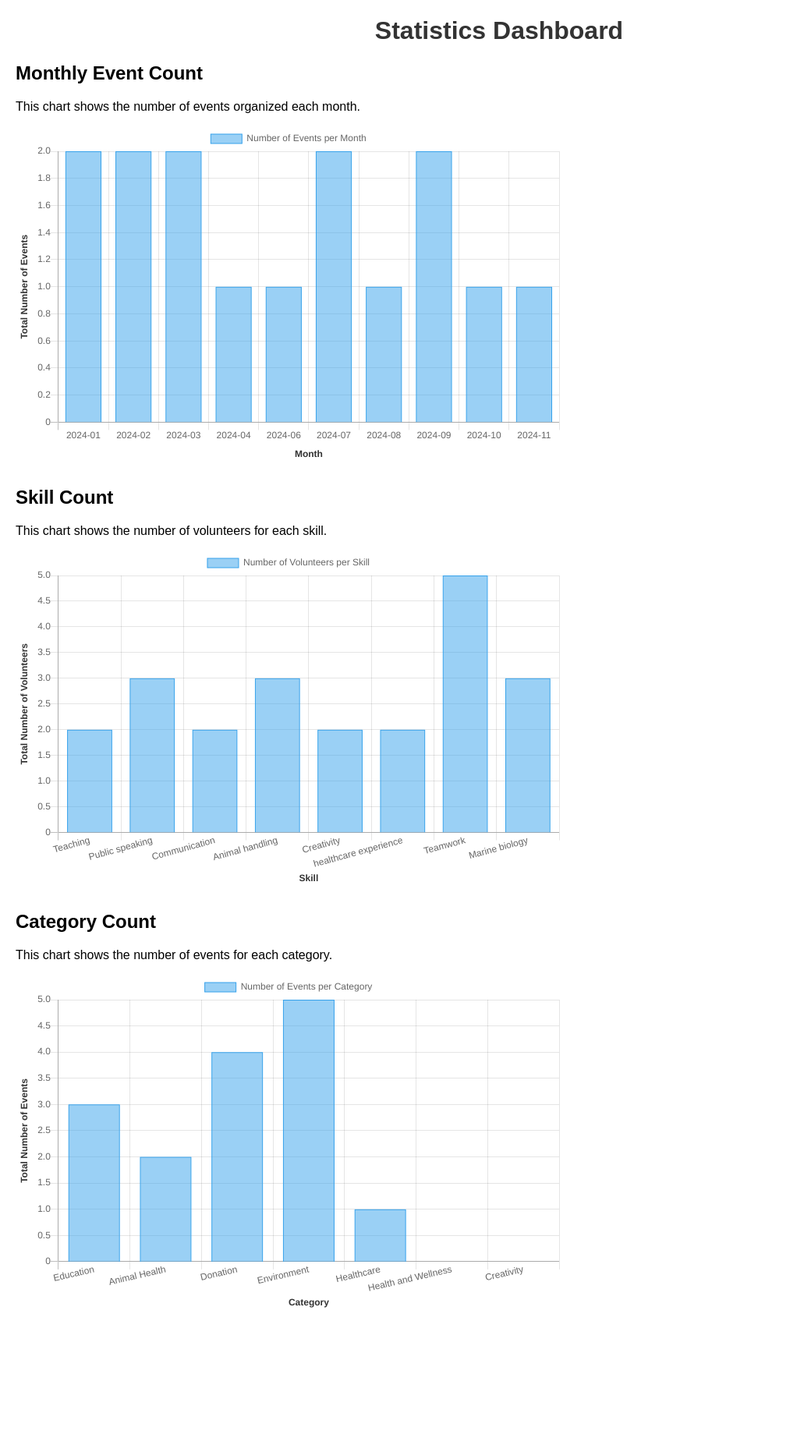
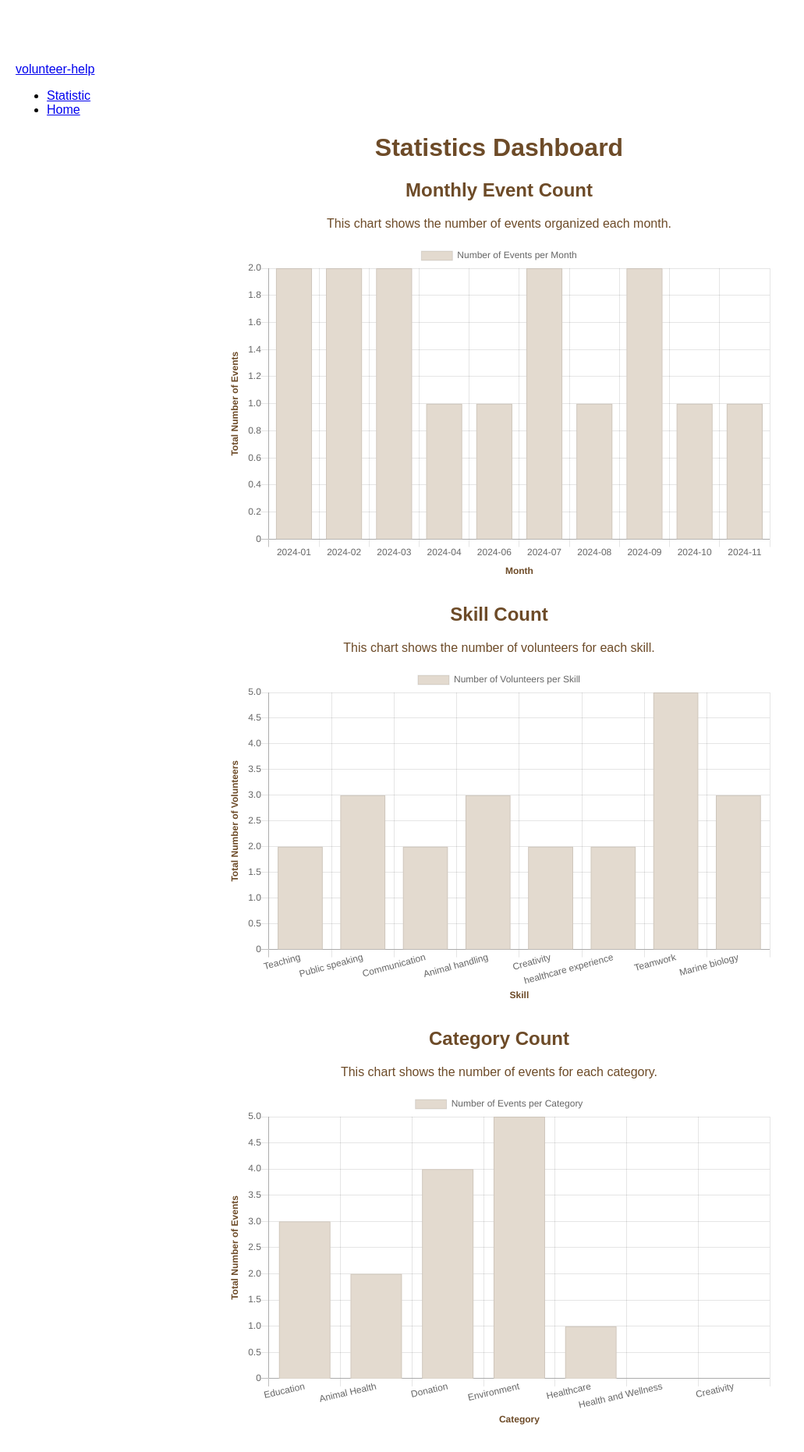
Before and after one commit to beau-beaubo/databaseproject, a Django app: page /nonprofit/statistic/ in a window 1280 px wide. Shown: the whole page at 78% size, without its empty margins (0-1031 px from the left). Before the commit the page ends 1677 px from the top, so only its background shows below. Run offline with Django 5.2, Linux system fonts and the light colour scheme; data comes from the database, SQL or seed files in the repository.

Commit message:
Add style to statistic page

```diff
--- a/nonprofit/templates/nonprofit/statistic.html
+++ b/nonprofit/templates/nonprofit/statistic.html
@@ -1,26 +1,51 @@
 <!DOCTYPE html>
+{% load static %}
 <html lang="en">
 <head>
     <meta charset="UTF-8">
     <meta name="viewport" content="width=device-width, initial-scale=1.0">
-    <title>Title</title>
+    <title>Statistic</title>
+    <link rel="stylesheet" href="{% static 'navbar.css' %}">
     <script src="https://cdnjs.cloudflare.com/ajax/libs/Chart.js/2.9.4/Chart.js">
     </script>
     <style>
         body {
             font-family: Arial, sans-serif;
             margin: 20px;
+            padding-top : 60px;
         }
         h1 {
             text-align: center;
-            color: #333;
+            color: #6D4B28;
+        }
+        h2 {
+            text-align: center;
+            color: #6D4B28;
+        }
+        p {
+            text-align: center;
+            color: #6D4B28;
         }
         section {
             margin-bottom: 30px;
         }
+        canvas{
+            display: block;
+            margin-left: auto;
+            margin-right: auto;
+            width: 40%;
+        }
     </style>
 </head>
 <body>
+    <!-- Navbar -->
+    <nav class="navbar">
+        <a href="#" class="logo">volunteer-help</a>
+        <ul class="nav-link">
+            <li><a href="/nonprofit/statistic/">Statistic</a></li>
+            <li class="active"><a href="/nonprofit/">Home</a></li>
+        </ul>
+    </nav>
     <h1>Statistics Dashboard</h1>
     <section>
         <h2>Monthly Event Count</h2>
@@ -42,8 +67,7 @@
                     datasets: [{
                         label: 'Number of Events per Month',
                         data: eventDataPoints,
-                        backgroundColor: 'rgba(54, 162, 235, 0.5)',
-                        borderColor: 'rgba(54, 162, 235, 1)',
+                        backgroundColor: '#e3dacf',
                         borderWidth: 1
                     }]
                 },
@@ -58,7 +82,7 @@
                             scaleLabel: {
                                 display: true,
                                 labelString: 'Total Number of Events',
-                                fontColor: '#333',
+                                fontColor: '#6D4B28',
                                 fontStyle: 'bold'
                             }
                         }],
@@ -66,7 +90,7 @@
                             scaleLabel: {
                                 display: true,
                                 labelString: 'Month',
-                                fontColor: '#333',
+                                fontColor: '#6D4B28',
                                 fontStyle: 'bold'
                             }
                         }]
@@ -95,8 +119,7 @@
                     datasets: [{
                         label: 'Number of Volunteers per Skill',
                         data: skillDataPoints,
-                        backgroundColor: 'rgba(54, 162, 235, 0.5)',
-                        borderColor: 'rgba(54, 162, 235, 1)',
+                        backgroundColor: '#e3dacf',
                         borderWidth: 1
                     }]
                 },
@@ -111,7 +134,7 @@
                             scaleLabel: {
                                 display: true,
                                 labelString: 'Total Number of Volunteers',
-                                fontColor: '#333',
+                                fontColor: '#6D4B28',
                                 fontStyle: 'bold'
                             }
                         }],
@@ -119,7 +142,7 @@
                             scaleLabel: {
                                 display: true,
                                 labelString: 'Skill',
-                                fontColor: '#333',
+                                fontColor: '#6D4B28',
                                 fontStyle: 'bold'
                             }
                         }]
@@ -148,8 +171,7 @@
                     datasets: [{
                         label: 'Number of Events per Category',
                         data: categoryDataPoints,
-                        backgroundColor: 'rgba(54, 162, 235, 0.5)',
-                        borderColor: 'rgba(54, 162, 235, 1)',
+                        backgroundColor: '#e3dacf',
                         borderWidth: 1
                     }]
                 },
@@ -164,7 +186,7 @@
                             scaleLabel: {
                                 display: true,
                                 labelString: 'Total Number of Events',
-                                fontColor: '#333',
+                                fontColor: '#6D4B28',
                                 fontStyle: 'bold'
                             }
                         }],
@@ -172,7 +194,7 @@
                             scaleLabel: {
                                 display: true,
                                 labelString: 'Category',
-                                fontColor: '#333',
+                                fontColor: '#6D4B28',
                                 fontStyle: 'bold'
                             }
                         }]
```
